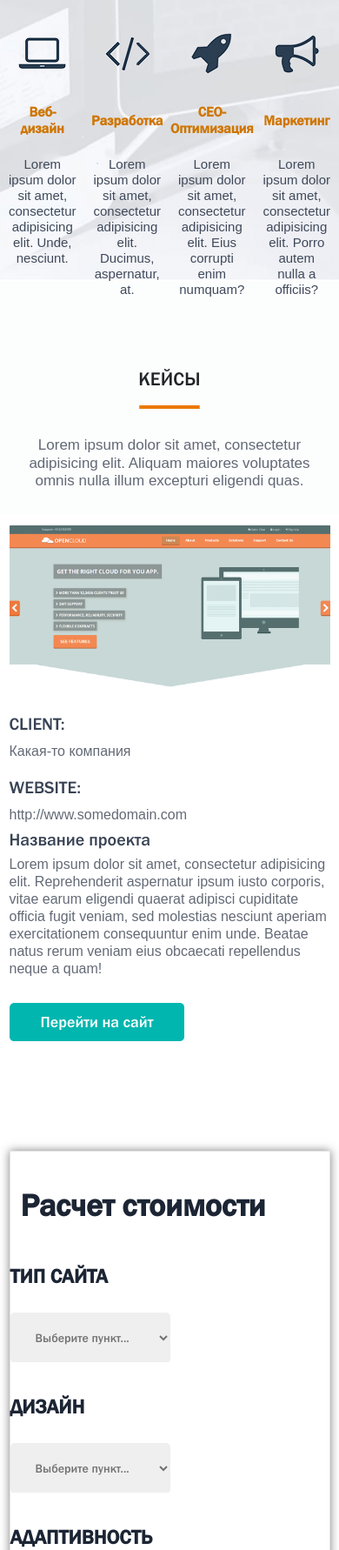
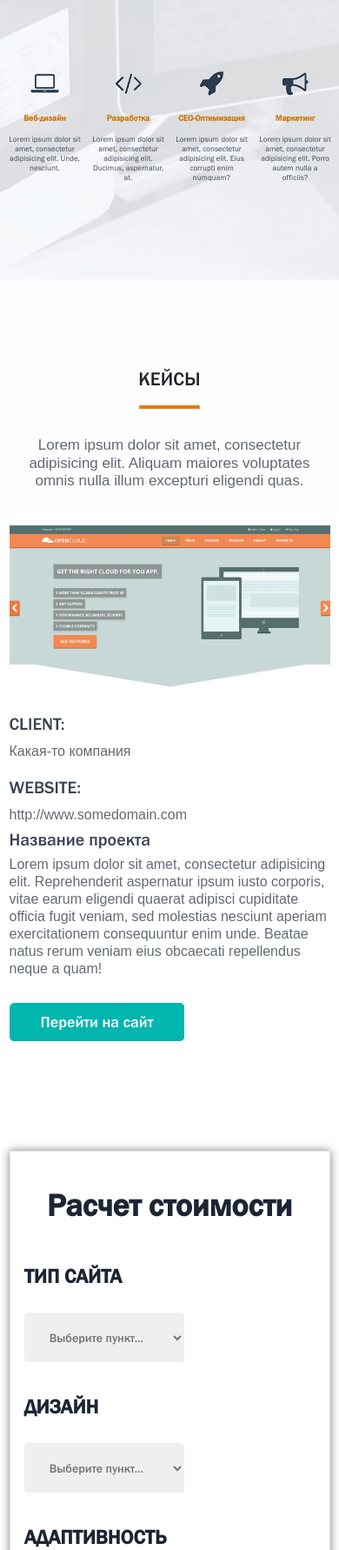
Before and after one commit to nikolaenkoartem/nikolaenkoartem.github.io, a plain HTML site: page src/index.html in a window 390 px wide. Shown: the part 1761-3543 px from the top of the page at 87% size. Drawn offline with Linux system fonts and the light colour scheme.

Commit message:
Внёс много изменений, залил снова

```diff
--- a/src/css/style.css
+++ b/src/css/style.css
@@ -35,7 +35,7 @@ body {
 .preloader__image {
     position: relative;
     top: 50%;
-    left: calc (50% - 64px);
+    left: calc(50% - 32px);
     width: 128px;
     height: 128px;
     margin-top: -32px;
@@ -430,6 +430,55 @@ nav {
     text-align: center;
 }
 
+.title_container33 {
+    transform: scale(1);
+}
+
+@media (max-width: 767px) {
+    .title_container33 {
+        transform: scale(0.9);
+        margin-left: -80px;
+        margin-right: -80px;
+    }
+
+}
+
+@media (max-width: 628px) {
+    .title_container33 {
+        transform: scale(0.8);
+        margin-left: -100px;
+        margin-right: -100px;
+    }
+
+}
+
+@media (max-width: 590px) {
+    .title_container33 {
+        transform: scale(0.7);
+        margin-left: -110px;
+        margin-right: -110px;
+    }
+
+}
+
+@media (max-width: 506px) {
+    .title_container33 {
+        transform: scale(0.6);
+        margin-left: -125px;
+        margin-right: -125px;
+    }
+
+}
+
+@media (max-width: 375px) {
+    .title_container33 {
+        transform: scale(0.5);
+        margin-left: -145px;
+        margin-right: -145px;
+    }
+
+}
+
 #skrw1 {
     margin-top: 80px;
 }
@@ -439,7 +488,7 @@ nav {
 }
 
 #skrw3 {
-    font-family: 'Arial';
+    font-family: 'FRABK';
 }
 
 .case {
@@ -572,7 +621,7 @@ nav {
 }
 
 .title_container5 {
-    background: url(../img/line.png) center 590px no-repeat;
+    background: url(../img/line.png) center 570px no-repeat;
     border: 1px solid #e4e4e4;
     max-width: 975px;
     max-height: 760px;
@@ -607,9 +656,9 @@ nav {
     padding-right: 30px;
 }
 
-/*.title_container5 select::after {
-    content: "url(../img/2.png)";
-}*/
+.title_container5 select::after {
+    content: "url(../img/2.png)" center;
+}
 
 .cost input {
     margin-top: 22px;
@@ -681,6 +730,7 @@ nav {
     .statistic h3 {
         font-size: 30px;
     }
+
     .statistic h5 {
         font-size: 15px;
     }
--- a/src/index.html
+++ b/src/index.html
@@ -116,6 +116,7 @@
                     <img src="img/cherta.png" alt="">
                 </div>
             </div>
+            <div class="title_container33">
                 <div class="row justify-content-center" id="skrw1">
                     <div class="col-1 d-flex justify-content-center align-items-center">
                         <p><img src="img/PC.png" alt=""></p>
@@ -160,6 +161,7 @@
                 </div>
             </div>
         </div>
+    </div>
     <div class="case">
         <div class="container h-100">
             <div class="row justify-content-center">
@@ -194,14 +196,14 @@
     <div class="cost">
         <div class="container h-100">
             <div class="title_container5 h-100 justify-content-center">
-                <div class="col-10 justify-content-center">
+                <div class="col-12 justify-content-center">
                     <div class="row justify-content-center">
                         <h2>Расчет стоимости</h2>
                     </div>
                     <div class="row justify-content-center">
-                        <div class="col">
+                        <div class="col-11 mx-0.5">
                             <h3>ТИП САЙТА</h3>
-                            <select name="list1" id="list1">
+                            <select name="list1" id="list1" style="display: block">
                                 <option value="Opt0" disabled selected>Выберите пункт...
                                 </option>
                                 <option value="Opt1">1
@@ -212,7 +214,7 @@
                                 </option>
                             </select>
                             <h3>ДИЗАЙН</h3>
-                            <select name="list2" id="list2">
+                            <select name="list2" id="list2" style="display: block">
                                 <option value="Opt0" disabled selected>Выберите пункт...
                                 </option>
                                 <option value="Opt4">1
@@ -221,7 +223,7 @@
                                 </option>
                             </select>
                             <h3>АДАПТИВНОСТЬ</h3>
-                            <select name="list3" id="list3">
+                            <select name="list3" id="list3" style="display: block">
                                 <option value="Opt0" disabled selected>Выберите пункт...
                                 </option>
                                 <option value="Opt6">1
@@ -232,23 +234,25 @@
                         </div>
                     </div>
                     <div class="row justify-content-center" style="margin-top: 50px;">
+                       <div class="col-11 mx-0.5">
                         <div id="srst">
                             <div class="row">
-                                <div class="col-1 offset-1">
+                                <div class="col-2">
                                     <h4 id="Sr">Сроки</h4>
                                 </div>
-                                <div class="col-1 offset-8">
-                                    <h5 id="Sr2">0</h5>
+                                <div class="col-1 offset-9">
+                                    <h5 id="Sr2" style="text-align: end;">0</h5>
                                 </div>
                             </div>
                         </div>
                         <div id="srst2">
                             <div class="row">
-                                <div class="col-2 offset-1">
+                                <div class="col-2">
                                     <h4 id="St">Стоимость</h4>
                                 </div>
-                                <div class="col-1 offset-7">
-                                    <h5 id="St2">0</h5>
+                                <div class="col-1 offset-9">
+                                    <h5 id="St2" style="text-align: end;">0</h5>
+                                </div>
                             </div>
                         </div>
                     </div>
```
Lines whose indentation alone changed are shown as unchanged.
